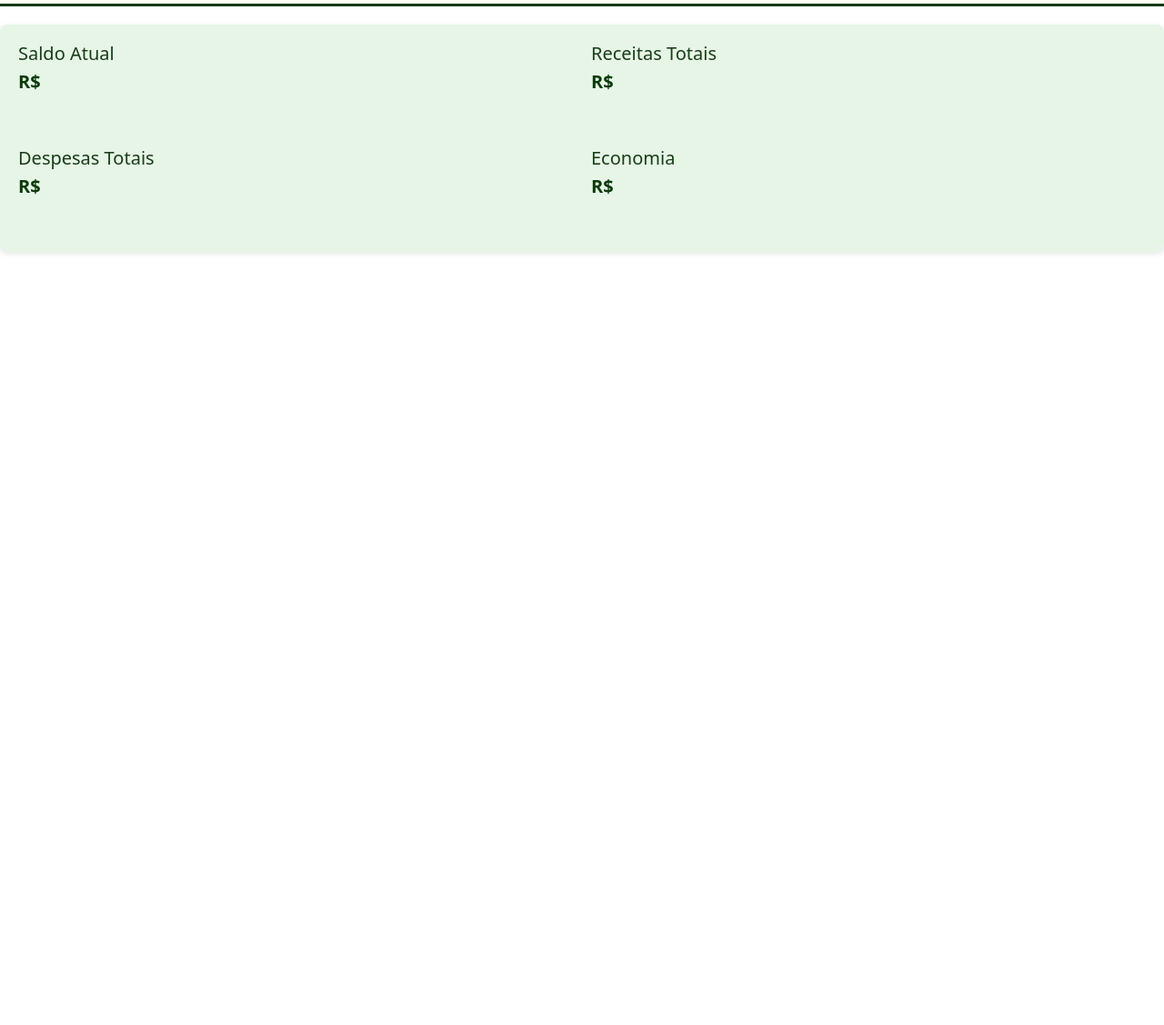
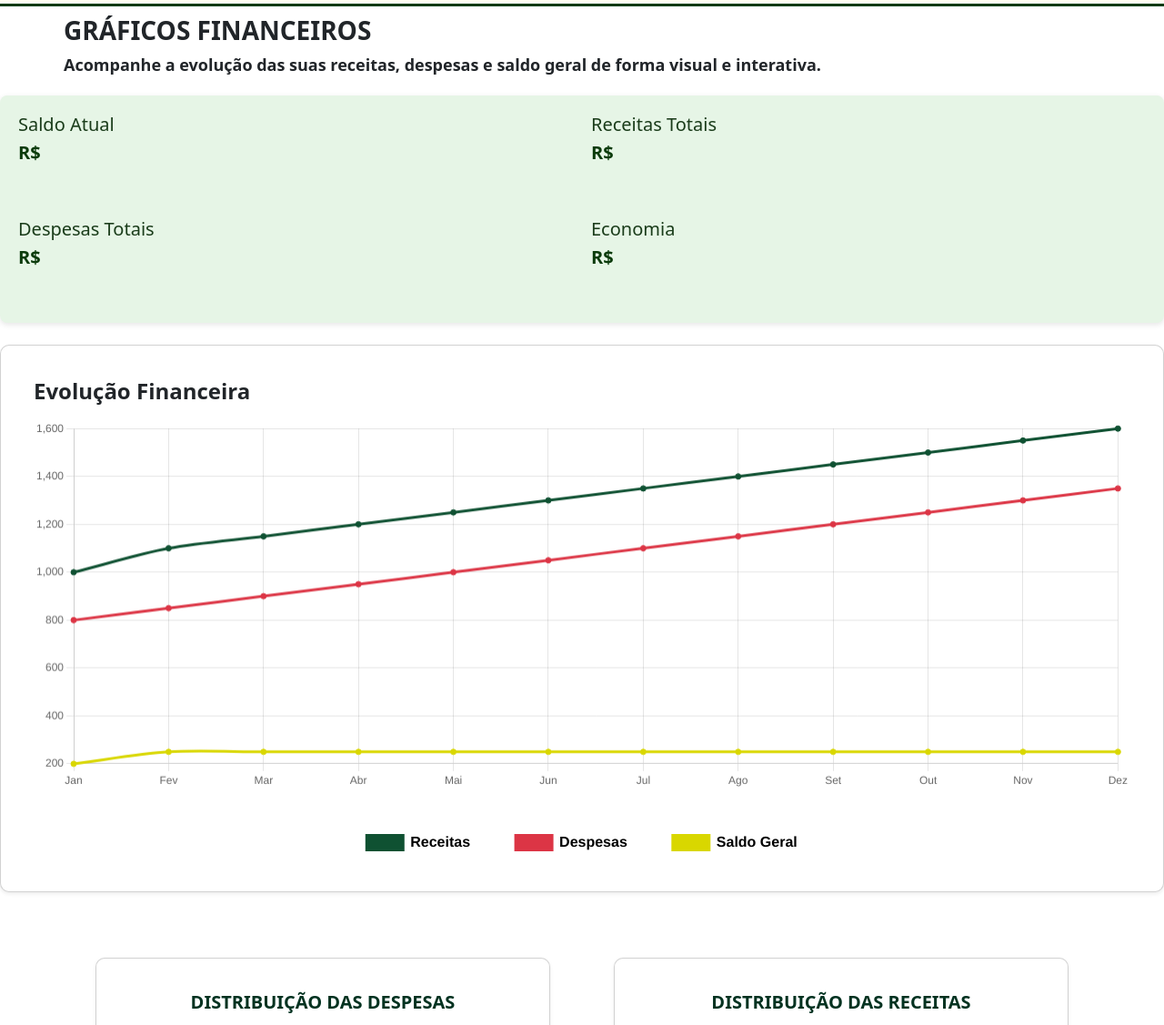
Before and after one commit to Jonathan-Developer1/PoupeMais, a plain HTML site: page PoupeMais/graficos.html in a window 1280 px wide. Shown: the part 95-1222 px from the top of the page at 91% size. Before the commit the page ends 800 px from the top, so only its background shows below. Drawn offline with nearby package versions, Linux system fonts and the light colour scheme.

Commit message:
Grafico Evolução financeira

```diff
--- a/PoupeMais/graficos.html
+++ b/PoupeMais/graficos.html
@@ -45,6 +45,10 @@
     </nav>
 
     <!--Dados baseados em saldo, despesas, economia e receita-->
+    <div class="texto-inicial">
+        <h3 id="titulo"><b>GRÁFICOS FINANCEIROS</b></h3>
+        <b><p id="subtitulo">Acompanhe a evolução das suas receitas, despesas e saldo geral de forma visual e interativa.</p></b>
+    </div>
     <div class="resumo-financeiro">
         <div class="item">
             <h4>Saldo Atual</h4>
@@ -65,4 +69,28 @@
     </div>
 
     <!--Evolução financeira-->
-<!-- Card de Evolução Financeira -->
+    <div class="card shadow-sm my-4">
+        <div class="card-body">
+            <h5 class="card-title text-dark fw-bold fs-4 mb-3">Evolução Financeira</h5>
+            <canvas id="graficoEvolucao" height="120"></canvas>
+        </div>
+    </div>
+    <!--Distribuição de Despesas-->
+    <div class="container py-5">
+    <div class="d-flex justify-content-center gap-4 flex-wrap">
+      <div class="card shadow-sm grafico-card">
+        <div class="card-body">
+          <h5 class="mb-3">DISTRIBUIÇÃO DAS DESPESAS</h5>
+          <canvas id="graficoDespesas" height="250"></canvas>
+        </div>
+      </div>
+      <!--Distribuição das Receitas-->
+      <div class="card shadow-sm grafico-card">
+        <div class="card-body">
+          <h5 class="mb-3">DISTRIBUIÇÃO DAS RECEITAS</h5>
+          <canvas id="graficoReceitas" height="250"></canvas>
+        </div>
+      </div>
+
+    <script src="https://cdn.jsdelivr.net/npm/chart.js"></script>
+    <script src="src/js/graficos.js"></script>
--- a/PoupeMais/src/css/graficos.css
+++ b/PoupeMais/src/css/graficos.css
@@ -1,9 +1,20 @@
+/*Titulo e subtitulo*/
+.texto-inicial {
+    margin: 10px;
+    margin-left: 70px;
+}
+
+#subtitulo {
+    font-size: large;
+}
+
+
 /*Quadro verde com dados*/
 .resumo-financeiro {
     display: grid;
-  grid-template-columns: repeat(2, 1fr); /* 2 colunas */
+    grid-template-columns: repeat(2, 1fr);
     gap: 20px;
-  background-color: #e6f5e6; /* verde claro */
+    background-color: #e6f5e6;
     padding: 20px;
     border-radius: 8px;
     box-shadow: 0 2px 6px rgba(0, 0, 0, 0.1);
@@ -24,3 +35,24 @@
     color: #0b3b0b;
     font-size: 20px;
 }
+
+/*Evolução financeira*/
+.card {
+    border-radius: 10px;
+    max-width: 1400px;
+    min-height: 100px;
+    padding: 20px;
+    margin: 0 auto;
+    font-size: medium;
+}
+
+/*Distribuição das Despesas e Receitas*/
+ .grafico-card {
+      width: 100%;
+      max-width: 500px;
+      text-align: center;
+    }
+    .grafico-card h5 {
+      font-weight: bold;
+      color: #013220;
+    }
--- a/PoupeMais/src/js/graficos.js
+++ b/PoupeMais/src/js/graficos.js
@@ -0,0 +1,67 @@
+/*Dados sobre saldo, receita, etc*/
+
+
+
+
+
+
+
+
+
+
+/*Gráfico*/
+const ctx = document.getElementById('graficoEvolucao');
+
+new Chart(ctx, {
+      type: 'line',
+      data: {
+        labels: ['Jan', 'Fev', 'Mar', 'Abr', 'Mai', 'Jun', 'Jul', 'Ago', 'Set', 'Out', 'Nov', 'Dez'],
+        datasets: [
+          {
+            label: 'Receitas',
+            data: [1000, 1100, 1150, 1200, 1250, 1300, 1350, 1400, 1450, 1500, 1550, 1600],
+            borderColor: '#0f5132',
+            backgroundColor: '#0f5132',
+            tension: 0.3,
+            fill: false
+          },
+          {
+            label: 'Despesas',
+            data: [800, 850, 900, 950, 1000, 1050, 1100, 1150, 1200, 1250, 1300, 1350],
+            borderColor: '#dc3545',
+            backgroundColor: '#dc3545',
+            tension: 0.3,
+            fill: false
+          },
+          {
+            label: 'Saldo Geral',
+            data: [200, 250, 250, 250, 250, 250, 250, 250, 250, 250, 250, 250],
+            borderColor: '#d9d700',
+            backgroundColor: '#d9d700',
+            tension: 0.3,
+            fill: false
+          }
+        ]
+      },
+      options: {
+        plugins: {
+         legend: {
+        display: true,
+        position: 'bottom',
+        labels: {
+          font: {
+            size: 16,       // aumenta a fonte
+            weight: 'bold'  // deixa em negrito
+          },
+          padding: 50,      // aumenta a separação entre legendas
+          color: '#000'     // cor da fonte (preta)
+        }
+      }
+    },
+        scales: {
+          y: {
+            beginAtZero: false
+          }
+        }
+      }
+    });
```
Lines whose indentation alone changed are shown as unchanged.
